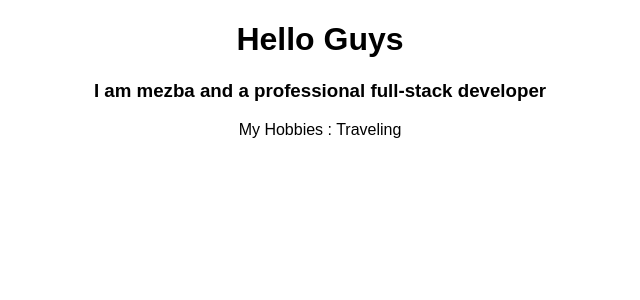
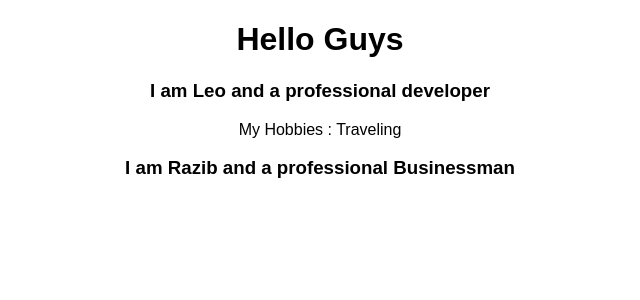
Before and after one commit to Mezba132/BasicReactJs, a React (Create React App) app: page / in a window 1280 px wide. Shown: the top 300 px of the page, without its empty margins (320-960 px from the left). Built offline with nearby package versions, Linux system fonts and the light colour scheme.

Commit message:
define state

```diff
--- a/src/App.js
+++ b/src/App.js
@@ -3,11 +3,18 @@ import './App.css';
 import Person from './Person/person';
 
 class App extends Component {
+  state = {
+    person : [
+      {name:"Leo",profession:"developer"},
+      {name:"Razib",profession:"Businessman"}
+    ]
+  }
   render() {
     return (
       <div className="App">
         <h1>Hello Guys</h1>
-        <Person name="mezba" profession="developer">My Hobbies : Traveling</Person>
+        <Person name={this.state.person[0].name} profession={this.state.person[0].profession}>My Hobbies : Traveling</Person>
+        <Person name={this.state.person[1].name} profession={this.state.person[1].profession}/>
       </div>
     );
   }
--- a/src/Person/person.js
+++ b/src/Person/person.js
@@ -2,7 +2,7 @@ import React from 'react'
 
 const person = (props) => {
     return <div>
-        <h3>I am {props.name} and a professional full-stack {props.profession}</h3>
+        <h3>I am {props.name} and a professional {props.profession}</h3>
         <p>{props.children}</p>
     </div>
 }
```
